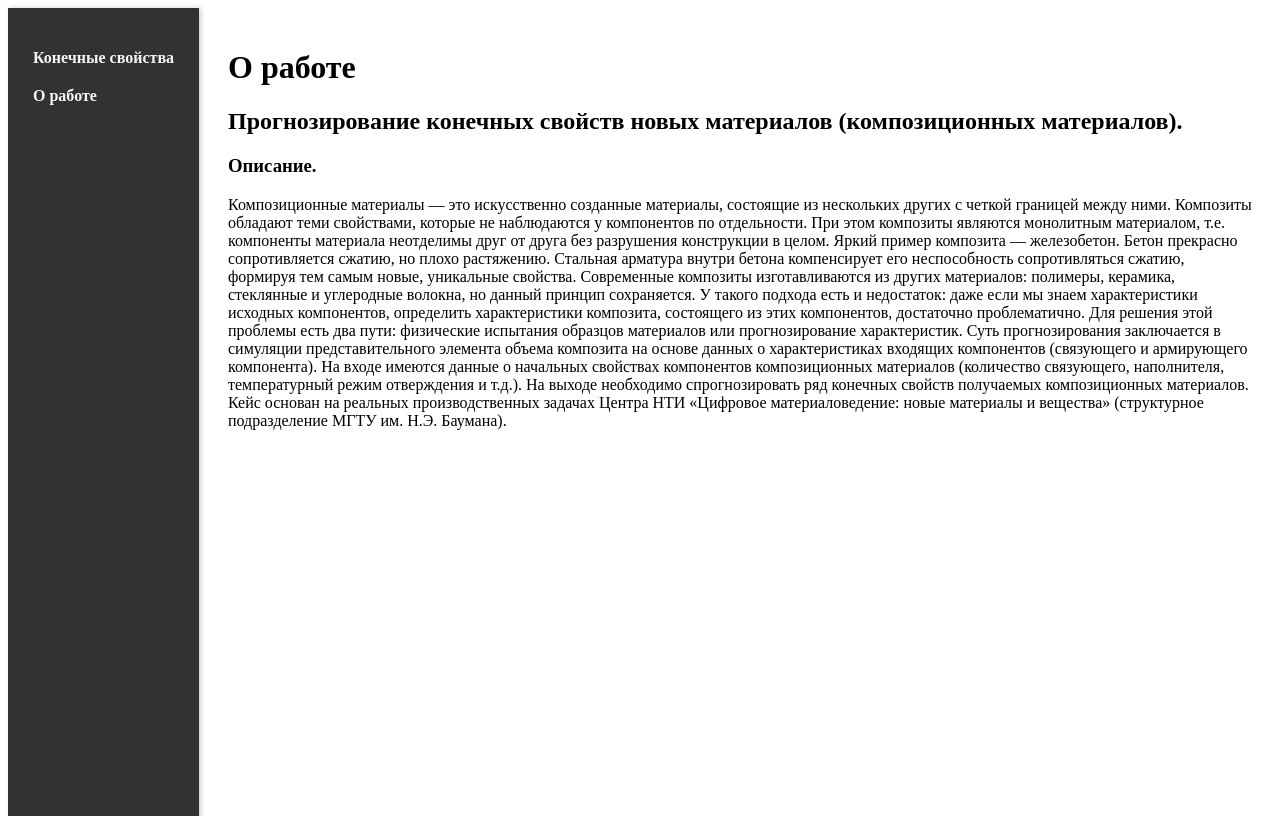
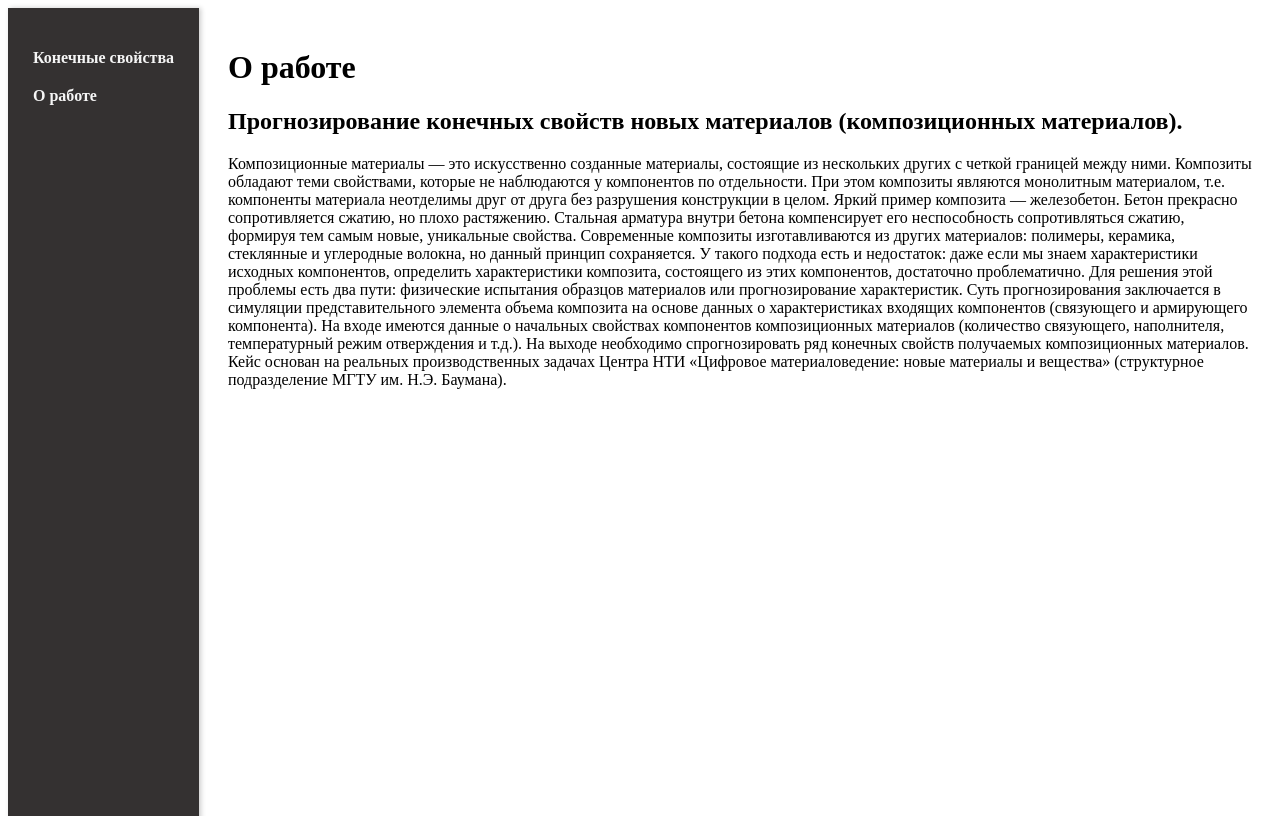
Before and after one commit to AndreyGrebenyuk-vkr/VKR--composites, a Flask app: page /about/ in a window 1280 px wide. Run offline with Flask 3, Linux system fonts and the light colour scheme.

Commit message:
about page updated

```diff
--- a/composits_app/templates/about.html
+++ b/composits_app/templates/about.html
@@ -5,7 +5,7 @@
 {% block content %}
     <h1>О работе</h1>
     <h2>Прогнозирование конечных свойств новых материалов (композиционных материалов).</h3>
-    <h3>Описание.</h3>
+
     <p>
         Композиционные материалы — это искусственно созданные материалы, состоящие из нескольких других с четкой границей между ними. Композиты обладают теми свойствами, которые не наблюдаются у компонентов по отдельности. При этом композиты являются монолитным материалом, т.е. компоненты материала неотделимы друг от друга без разрушения конструкции в целом. Яркий пример композита — железобетон. Бетон прекрасно сопротивляется сжатию, но плохо растяжению. Стальная арматура внутри бетона компенсирует его неспособность сопротивляться сжатию, формируя тем самым новые, уникальные свойства. Современные композиты изготавливаются из других материалов: полимеры, керамика, стеклянные и углеродные волокна, но данный принцип сохраняется. У такого подхода есть и недостаток: даже если мы знаем характеристики исходных компонентов, определить характеристики композита, состоящего из этих компонентов, достаточно проблематично. Для решения этой проблемы есть два пути: физические испытания образцов материалов или прогнозирование характеристик. Суть прогнозирования заключается в симуляции представительного элемента объема композита на основе данных о характеристиках входящих компонентов (связующего и армирующего компонента).
 На входе имеются данные о начальных свойствах компонентов композиционных материалов (количество связующего, наполнителя, температурный режим отверждения и т.д.). На выходе необходимо спрогнозировать ряд конечных свойств получаемых композиционных материалов. Кейс основан на реальных производственных задачах Центра НТИ «Цифровое материаловедение: новые материалы и вещества» (структурное подразделение МГТУ им. Н.Э. Баумана).
```
